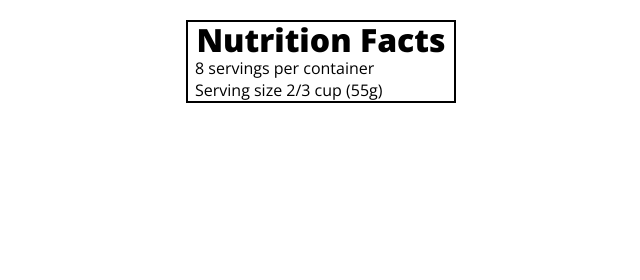
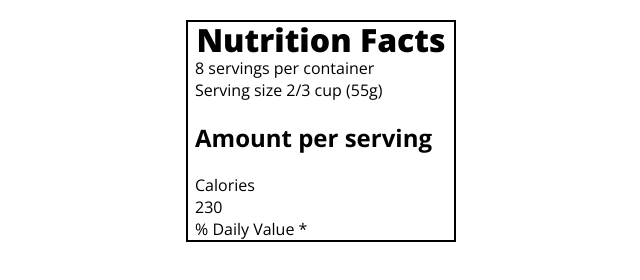
Before and after one commit to soynassir/nutrition-label, a plain HTML site: page index.html in a window 1280 px wide. Shown: the whole page, without its empty margins (319-959 px from the left). Drawn offline with nearby package versions, Linux system fonts and the light colour scheme.

Commit message:
Update index.html
Step 42

```diff
--- a/index.html
+++ b/index.html
@@ -1,17 +1,33 @@
 <!DOCTYPE html>
 <html lang="en">
+
 <head>
   <meta charset="UTF-8">
   <title>Nutrition Label</title>
   <link href="https://fonts.googleapis.com/css?family=Open+Sans:400,700,800" rel="stylesheet">
   <link href="./styles.css" rel="stylesheet">
 </head>
+
 <body>
   <div class="label">
-      <h1>Nutrition Facts</h1>
+    <header>
+      <h1 class="bold">Nutrition Facts</h1>
       <div class="divider"></div>
       <p>8 servings per container</p>
-      <p>Serving size 2/3 cup (55g)</p>
+      <p class="bold">Serving size <span>2/3 cup (55g)</span></p>
+    </header>
+    <div class="divider large"></div>
+    <div class="calories-info">
+      <div class="left-container">
+        <h2 class="bold small-text">Amount per serving</h2>
+        <p>Calories</p>
+      </div>
+      <span>230</span>
+    </div>
+    <div class="divider medium"></div>
+    <div class="daily-value small-text">
+      <p class="bold right">% Daily Value *</p>
+    </div>
   </div>
 </body>
 </html>
```
Lines whose indentation alone changed are shown as unchanged.
